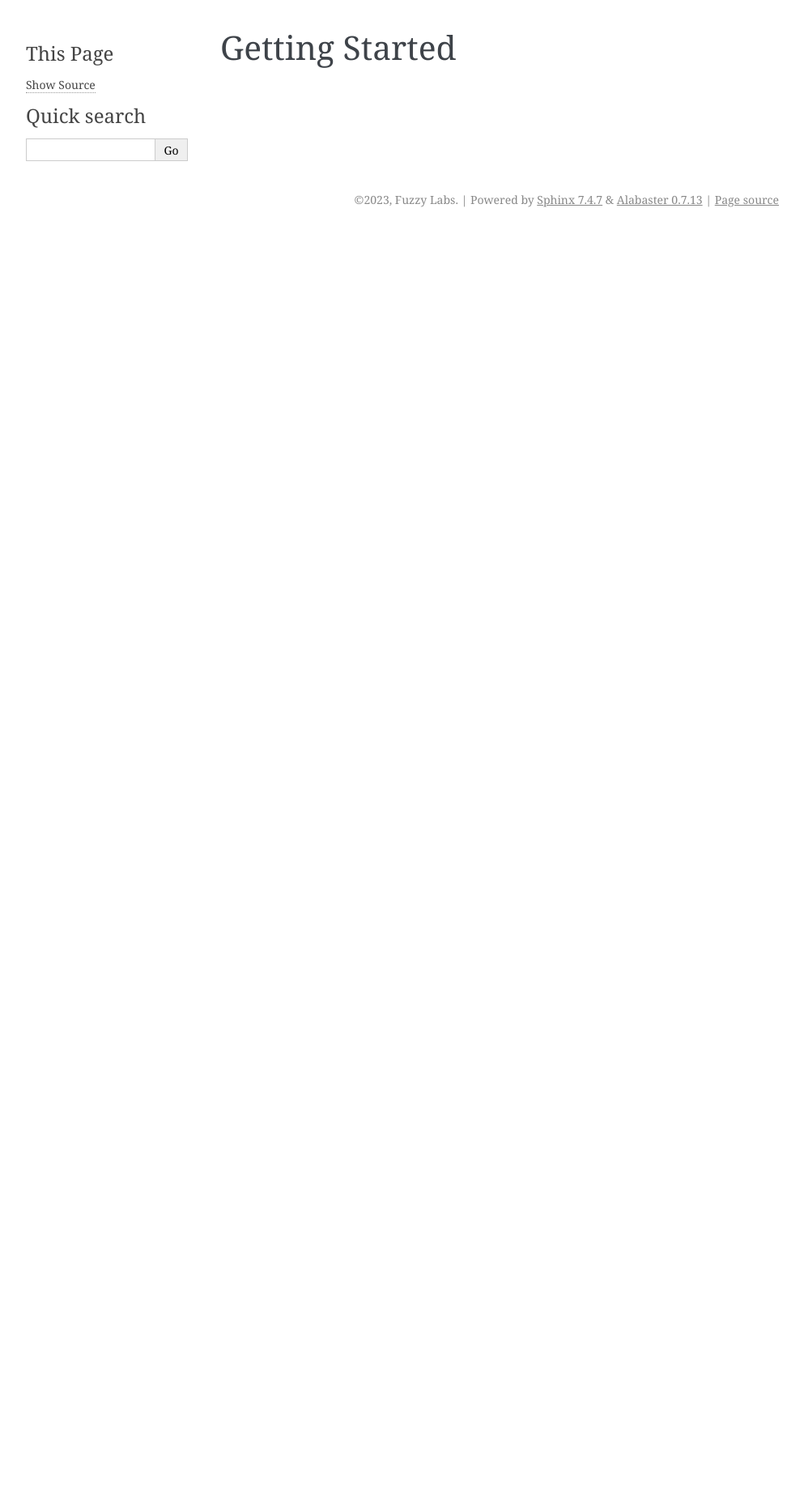
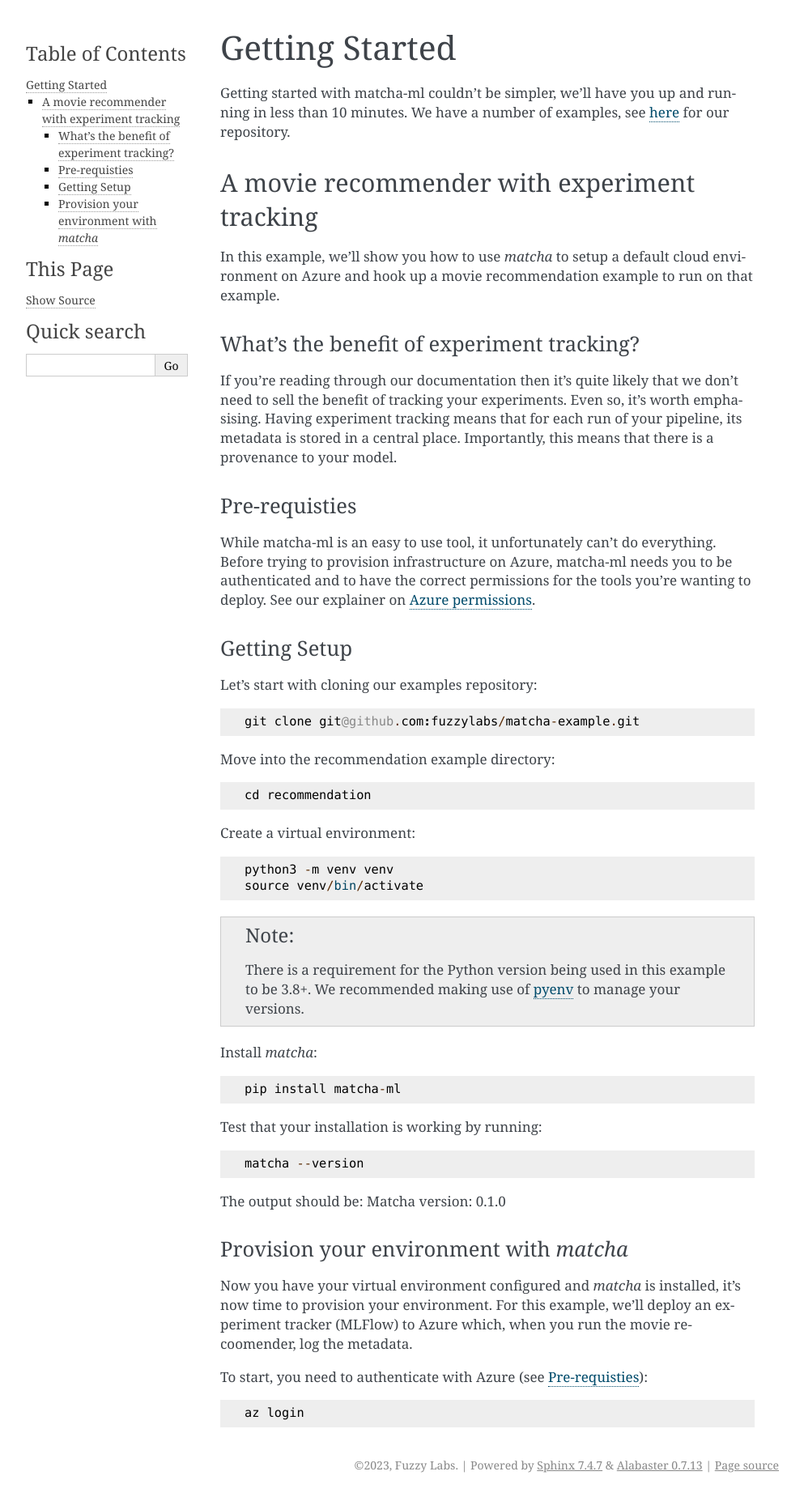
Before and after one commit to fuzzylabs/matcha, a Sphinx documentation site: the page built from docs/source/getting_started.rst, in a window 1280 px wide. Shown: the whole page at 81% size, without its empty margins (148-1141 px from the left). Built offline with Sphinx 7.4.7, drawn with Linux system fonts in a browser that asks for light colours; the version number is read from the project's files by our own code; before the commit the page ends 900 px from its top, so only the background shows below that.

Commit message:
added more detail to the getting started + other pages

```diff
--- /dev/null
+++ b/docs/source/azure_permissions.rst
@@ -0,0 +1,4 @@
+.. _azure_permissions:
+
+Azure permissions
+=================
--- /dev/null
+++ b/docs/source/cli.rst
@@ -0,0 +1,5 @@
+CLI
+===
+
+.. automodule:: matcha_ml.cli.cli
+    :members:
--- a/docs/source/conf.py
+++ b/docs/source/conf.py
@@ -5,18 +5,25 @@ https://www.sphinx-doc.org/en/master/usage/configuration.html
 """
 from typing import List
 
+import matcha_ml
+
 # -- Project information -----------------------------------------------------
 # https://www.sphinx-doc.org/en/master/usage/configuration.html#project-information
 
 project = "matcha-ml"
 copyright = "2023, Fuzzy Labs"
 author = "Fuzzy Labs"
-release = "0.1.0"
+version = matcha_ml.__version__
 
 # -- General configuration ---------------------------------------------------
 # https://www.sphinx-doc.org/en/master/usage/configuration.html#general-configuration
 
-extensions = ["myst_parser"]
+extensions = [
+    "myst_parser",
+    'sphinx.ext.autodoc',
+    'sphinx.ext.autosectionlabel',
+    'sphinxemoji.sphinxemoji'
+]
 
 templates_path = ["_templates"]
 exclude_patterns: List[str] = []
--- /dev/null
+++ b/docs/source/examples.rst
@@ -0,0 +1,2 @@
+Examples
+========
--- a/docs/source/getting_started.rst
+++ b/docs/source/getting_started.rst
@@ -2,3 +2,60 @@
 
 Getting Started
 ===============
+
+Getting started with matcha-ml couldn't be simpler, we'll have you up and running in less than 10 minutes. We have a number of examples, see `here <https://github.com/fuzzylabs/matcha-examples>`_ for our repository.
+
+A movie recommender with experiment tracking
+############################################
+
+In this example, we'll show you how to use `matcha` to setup a default cloud environment on Azure and hook up a movie recommendation example to run on that example.
+
+What's the benefit of experiment tracking?
+******************************************
+
+If you're reading through our documentation then it's quite likely that we don't need to sell the benefit of tracking your experiments. Even so, it's worth emphasising. Having experiment tracking means that for each run of your pipeline, its metadata is stored in a central place. Importantly, this means that there is a provenance to your model.
+
+Pre-requisties
+**************
+
+While matcha-ml is an easy to use tool, it unfortunately can't do everything. Before trying to provision infrastructure on Azure, matcha-ml needs you to be authenticated and to have the correct permissions for the tools you're wanting to deploy. See our explainer on :ref:`Azure permissions <azure_permissions>`.
+
+
+Getting Setup
+*************
+
+Let's start with cloning our examples repository::
+
+    git clone git@github.com:fuzzylabs/matcha-example.git
+
+Move into the recommendation example directory::
+
+    cd recommendation
+
+Create a virtual environment::
+
+    python3 -m venv venv
+    source venv/bin/activate
+
+.. note::
+    There is a requirement for the Python version being used in this example to be 3.8+. We recommended making use of `pyenv <https://github.com/pyenv/pyenv>`_ to manage your versions.
+
+Install `matcha`::
+
+    pip install matcha-ml
+
+Test that your installation is working by running::
+
+    matcha --version
+
+The output should be: Matcha version: |version|
+
+
+Provision your environment with `matcha`
+****************************************
+
+Now you have your virtual environment configured and `matcha` is installed, it's now time to provision your environment. For this example, we'll deploy an experiment tracker (MLFlow) to Azure which, when you run the movie recoomender, log the metadata.
+
+To start, you need to authenticate with Azure (see :ref:`Pre-requisties`)::
+
+    az login
--- a/pyproject.toml
+++ b/pyproject.toml
@@ -33,6 +33,7 @@ pytest-cov = "^4.0.0"
 sphinx = "^6.1.3"
 sphinx-autobuild = "^2021.3.14"
 myst-parser = "^1.0.0"
+sphinxemoji = "^0.2.0"
 
 [build-system]
 requires = ["poetry-core"]
```
Also changed, not shown: docs/source/index.rst (+6 -3 lines), 1 other file.
